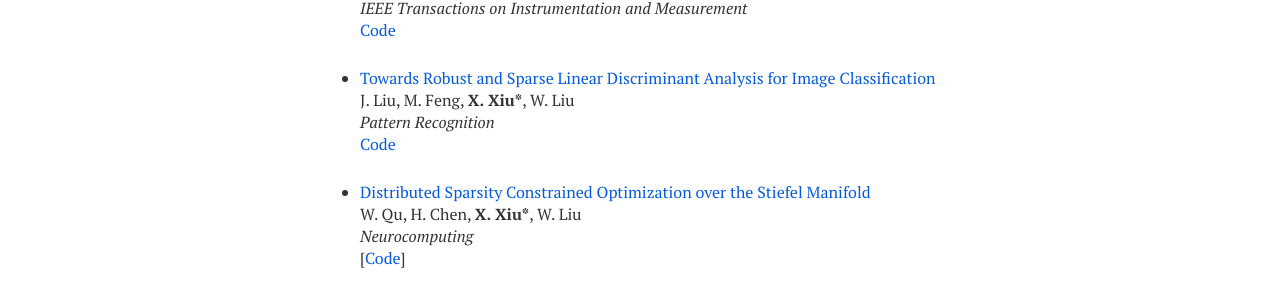
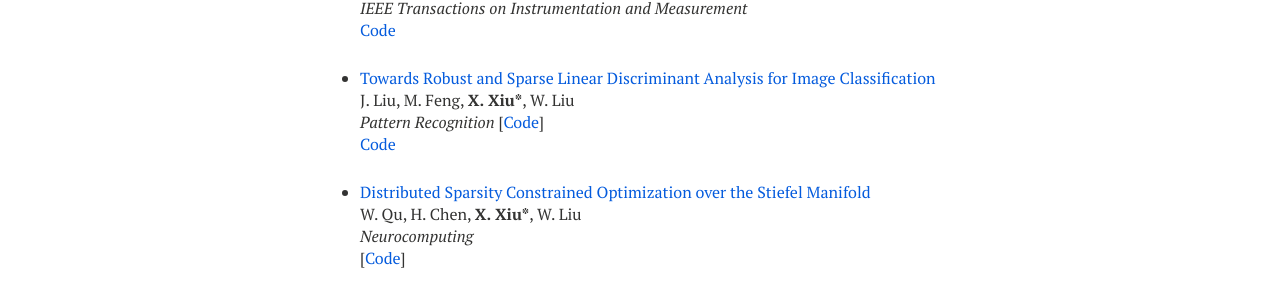
Before and after one commit to xianchaoxiu/xianchaoxiu.github.io, a Jekyll site: the page built from publications/index.md, in a window 1280 px wide. Shown: the part 435-731 px from the top of the page. Built offline with Jekyll 4.4.1, drawn with Linux system fonts in a browser that asks for light colours; nearby versions of some CDN libraries.

Commit message:
Update index.md

```diff
--- a/publications/index.md
+++ b/publications/index.md
@@ -27,7 +27,7 @@ J. Liu, M. Feng, <b>X. Xiu*</b>, X. Zeng, J. Zhang<br>
 
 * <a href="https://www.sciencedirect.com/science/article/abs/pii/S0031320324002632" class="textlink" target="_blank">Towards Robust and Sparse Linear Discriminant Analysis for Image Classification</a><br>
 J. Liu, M. Feng, <b>X. Xiu*</b>, W. Liu<br>
-<i>Pattern Recognition</i><br>
+<i>Pattern Recognition</i> [<a href="https://github.com/EMXlight/RSLDAplus" class="textlink" target="_blank">Code</a>] <br>
 <a href="https://github.com/EMXlight/RSLDAplus" class="textlink" target="_blank"> Code </a>
 
 * <a href="https://www.sciencedirect.com/science/article/abs/pii/S0925231224010385" class="textlink" target="_blank">Distributed Sparsity Constrained Optimization over the Stiefel Manifold</a><br>
```
